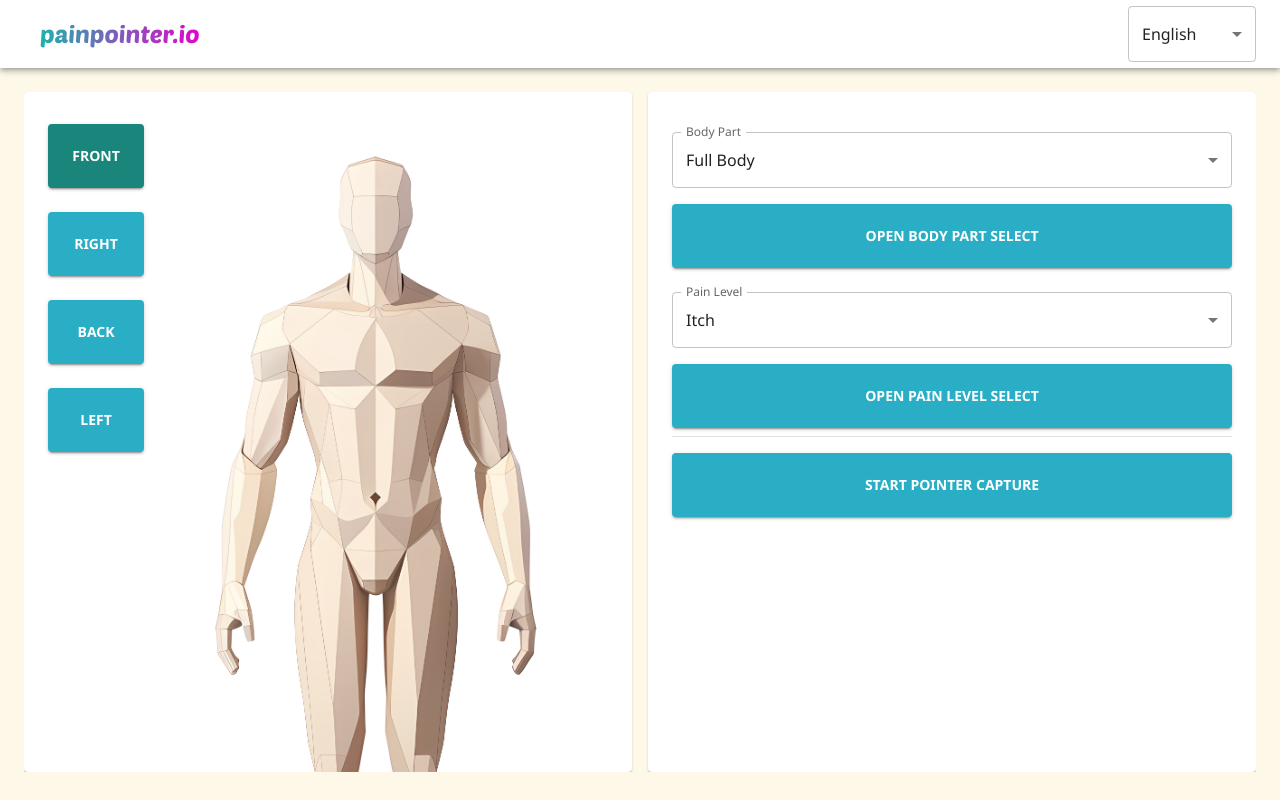
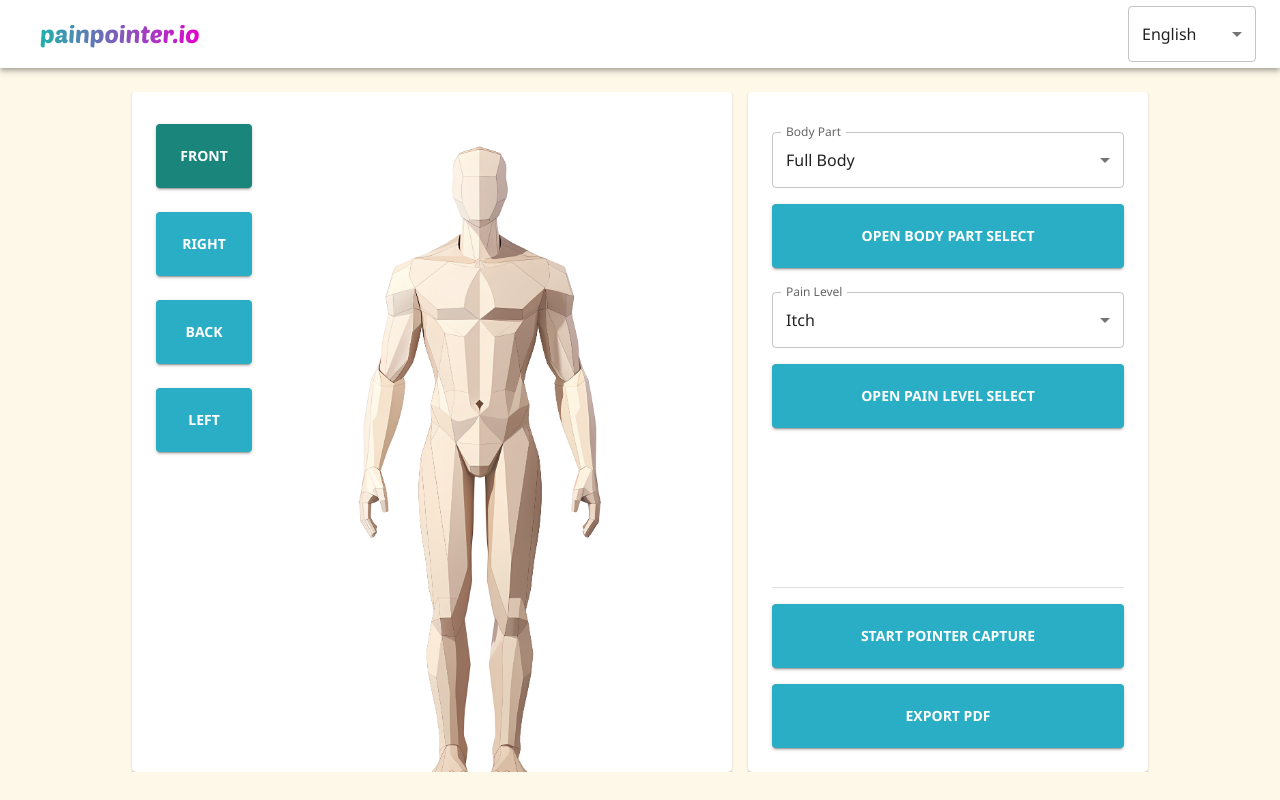
Before and after one commit to pporschen/ptool, a React (Create React App) app: page / in a window 1280 px wide. Built offline with nearby package versions, Linux system fonts and the light colour scheme.

Commit message:
refactor: Update ContentWrapper with translations

```diff
--- a/src/components/ContentWrapper.tsx
+++ b/src/components/ContentWrapper.tsx
@@ -17,7 +17,7 @@ import Back from "./svgs/Back";
 import Left from "./svgs/Left";
 import Right from "./svgs/Right";
 import { ReactNode, useState } from "react";
-import theme from "../consts/theme";
+import { t } from "i18next";
 
 enum PainLevels {
 	none = 0,
@@ -76,9 +76,10 @@ const ContentWrapper = () => {
 			sx={{ margin: (theme) => theme.spacing(3), height: () => `calc(100vh - 120px)`, overflow: "auto" }}
 			display="flex"
 			gap={2}
+			justifyContent={"center"}
 		>
-			<StyledCard>
-				<Box sx={{ display: "flex", justifyContent: "center" }}>
+			<StyledCard sx={{ width: "600px" }}>
+				<Box sx={{ display: "flex", justifyContent: "space-between" }}>
 					<Box sx={{ display: "flex", flexDirection: "column", gap: 2 }}>
 						{perspectives.map((perspective, index) => (
 							<Button
@@ -88,33 +89,35 @@ const ContentWrapper = () => {
 								color={currentPerspective === index ? "secondary" : "primary"}
 								sx={{ marginTop: (theme) => theme.spacing(1) }}
 							>
-								{perspective.name}
+								{t(perspective.name)}
 							</Button>
 						))}
 					</Box>
-					{perspectives[currentPerspective].svg}
+					<Box sx={{ justifyContent: "center", alignItems: "center", flexGrow: 1, height: "700px" }}>
+						{perspectives[currentPerspective].svg}
+					</Box>
 				</Box>
 			</StyledCard>
-			<StyledCard>
+			<StyledCard sx={{ width: "400px" }}>
 				<FormControl fullWidth margin="normal">
-					<InputLabel id="body-part-label">Body Part</InputLabel>
+					<InputLabel id="body-part-label">{t("Body Part")}</InputLabel>
 					<Select
 						labelId="body-part-label"
 						id="body-part-select"
 						value={formData.bodyPart.toString()}
 						name="bodyPart"
-						label="Body Part"
+						label={t("Body Part")}
 						onChange={handleFormChange}
 						open={selectIsOpen.bodyPart}
 						onOpen={() => handleSelectOpen("bodyPart")}
 						onClose={() => handleSelectClose("bodyPart")}
 					>
-						<MenuItem value={BodyParts.fullBody}>Full Body</MenuItem>
-						<MenuItem value={BodyParts.head}>Head</MenuItem>
-						<MenuItem value={BodyParts.teeth}>Teeth</MenuItem>
-						<MenuItem value={BodyParts.eye}>Eye</MenuItem>
-						<MenuItem value={BodyParts.feet}>Feet</MenuItem>
-						<MenuItem value={BodyParts.hands}>Hands</MenuItem>
+						<MenuItem value={BodyParts.fullBody}>{t("Full Body")}</MenuItem>
+						<MenuItem value={BodyParts.head}>{t("Head")}</MenuItem>
+						<MenuItem value={BodyParts.teeth}>{t("Teeth")}</MenuItem>
+						<MenuItem value={BodyParts.eye}>{t("Eye")}</MenuItem>
+						<MenuItem value={BodyParts.feet}>{t("Feet")}</MenuItem>
+						<MenuItem value={BodyParts.hands}>{t("Hands")}</MenuItem>
 					</Select>
 					<Button
 						variant="contained"
@@ -122,26 +125,26 @@ const ContentWrapper = () => {
 						sx={{ marginTop: (theme) => theme.spacing(2) }}
 						onClick={() => handleSelectOpen("bodyPart")}
 					>
-						Open Body Part Select
+						{t("Open Body Part Select")}
 					</Button>
 				</FormControl>
 				<FormControl fullWidth margin="normal">
-					<InputLabel id="pain-level-label">Pain Level</InputLabel>
+					<InputLabel id="pain-level-label">{t("Pain Level")}</InputLabel>
 					<Select
 						labelId="pain-level-label"
 						id="pain-level-select"
 						value={formData.painLevel.toString()}
 						name="painLevel"
-						label="Pain Level"
+						label={t("Pain Level")}
 						onChange={handleFormChange}
 						open={selectIsOpen.painLevel}
 						onOpen={() => handleSelectOpen("painLevel")}
 						onClose={() => handleSelectClose("painLevel")}
 					>
-						<MenuItem value={PainLevels.none}>Itch</MenuItem>
-						<MenuItem value={PainLevels.mild}>Mild Pain</MenuItem>
-						<MenuItem value={PainLevels.moderate}>Moderate Pain</MenuItem>
-						<MenuItem value={PainLevels.severe}>Severe Pain</MenuItem>
+						<MenuItem value={PainLevels.none}>{t("Itch")}</MenuItem>
+						<MenuItem value={PainLevels.mild}>{t("Mild Pain")}</MenuItem>
+						<MenuItem value={PainLevels.moderate}>{t("Moderate Pain")}</MenuItem>
+						<MenuItem value={PainLevels.severe}>{t("Severe Pain")}</MenuItem>
 					</Select>
 					<Button
 						variant="contained"
@@ -149,12 +152,15 @@ const ContentWrapper = () => {
 						sx={{ marginTop: (theme) => theme.spacing(2) }}
 						onClick={() => handleSelectOpen("painLevel")}
 					>
-						Open Pain Level Select
+						{t("Open Pain Level Select")}
 					</Button>
 				</FormControl>
 				<Divider sx={{ flexGrow: 1 }} />
 				<Button variant="contained" color="primary" sx={{ marginTop: (theme) => theme.spacing(2) }} fullWidth>
-					Start Pointer Capture
+					{t("Start Pointer Capture")}
+				</Button>
+				<Button variant="contained" color="primary" sx={{ marginTop: (theme) => theme.spacing(2) }} fullWidth>
+					{t("Export PDF")}
 				</Button>
 			</StyledCard>
 		</Box>
@@ -165,5 +171,6 @@ export default ContentWrapper;
 
 const StyledCard = styled(Card)`
 	padding: ${({ theme }) => theme.spacing(3)};
-	width: 100%;
+	display: flex;
+	flex-direction: column;
 `;
```
